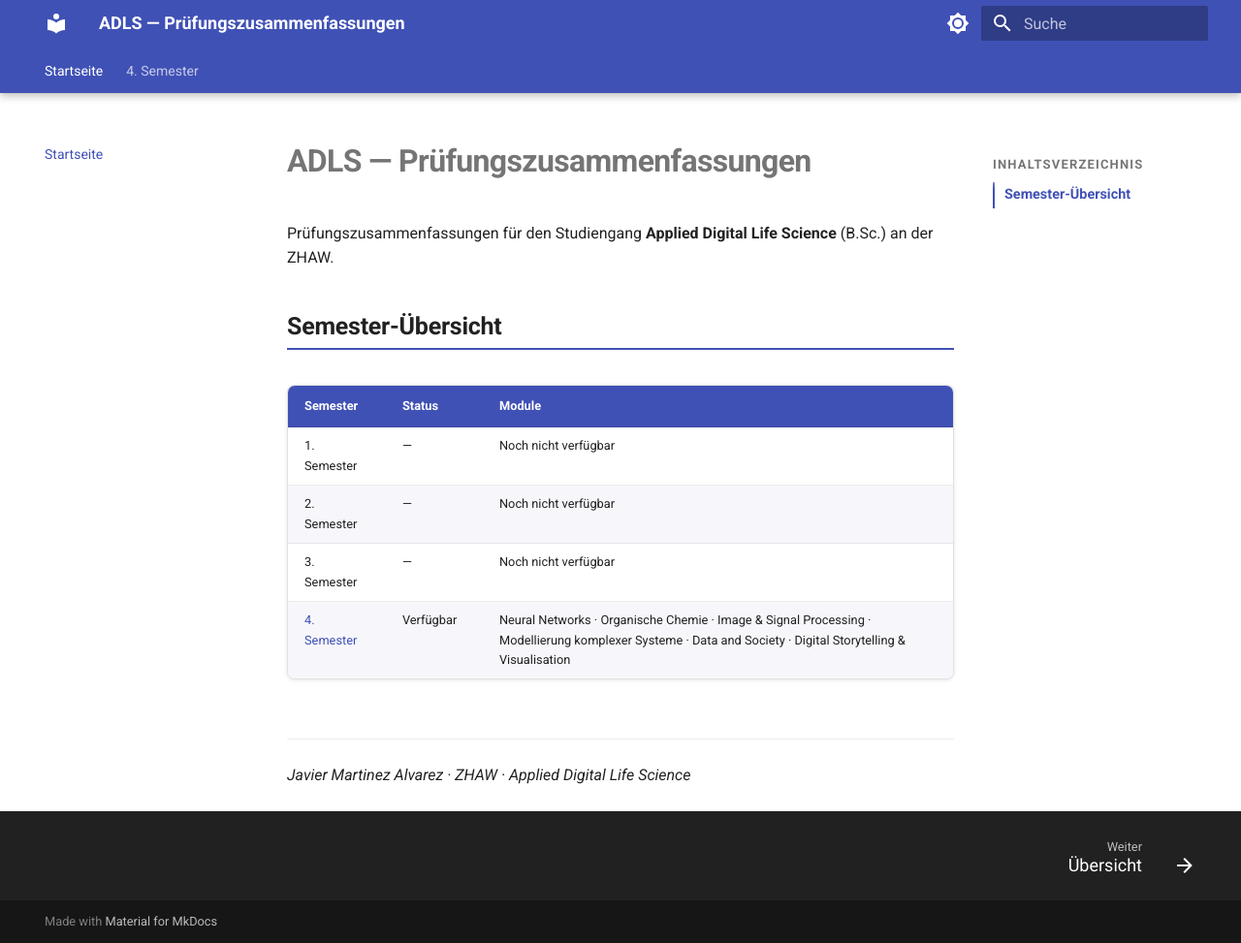
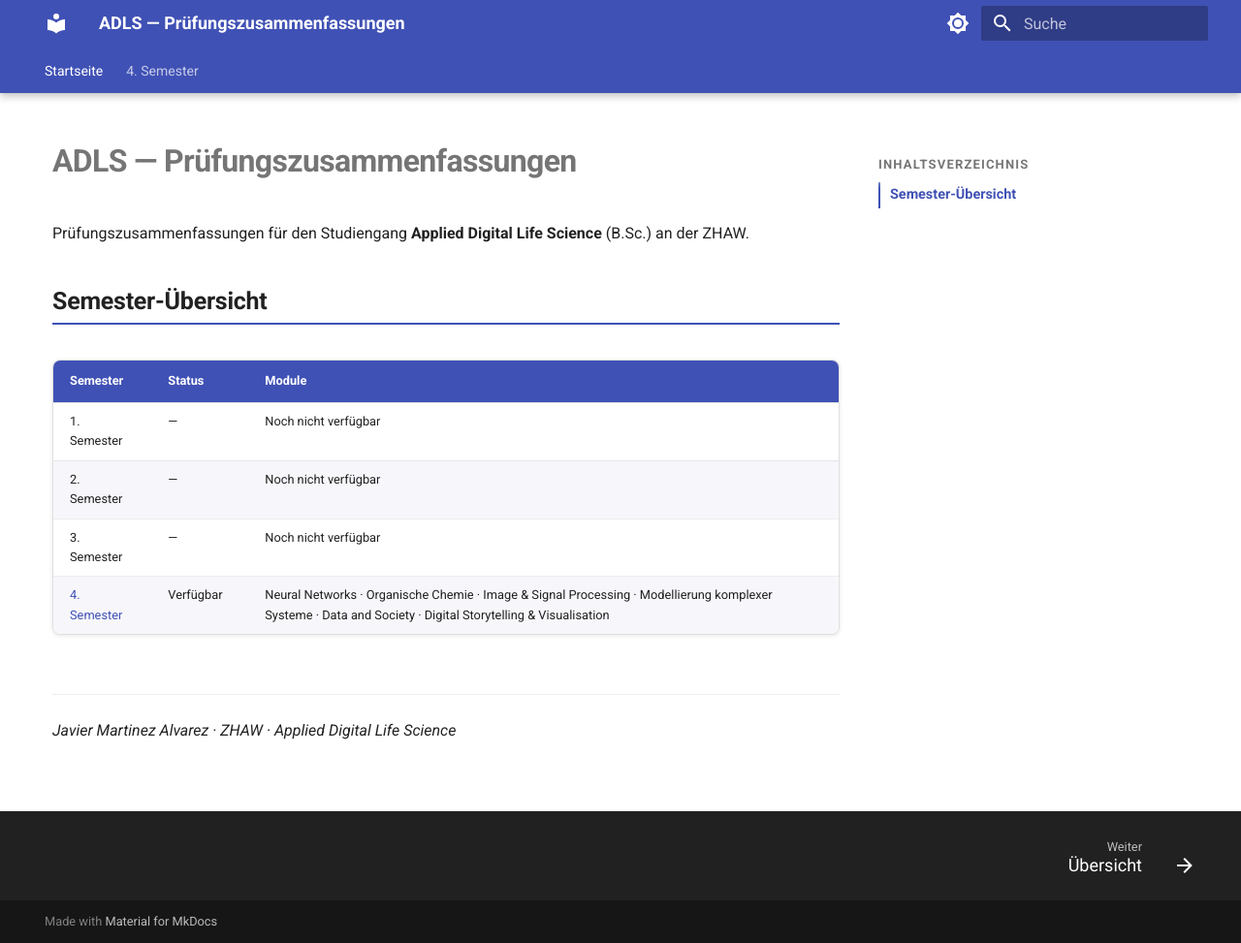
Before and after one commit to javi36/Bachelor-ADLS-Summary, an MkDocs documentation site: the page built from docs/index.md, in a window 1280 px wide and 973 px high. Shown: the whole window at 97% size. Built offline with MkDocs 1.6.1 and Material for MkDocs 9.7.7, drawn with Linux system fonts in a browser that asks for light colours.

Commit message:
Linke Navigationsleiste ausblenden für mehr Inhalt-Breite
navigation.sections und navigation.expand entfernt.
CSS: .md-sidebar--primary versteckt, Content max-width 860px.
Navigation läuft über Tabs oben, Breadcrumbs und Footer-Links.

Co-Authored-By: Claude Sonnet 4.6 <noreply@anthropic.com>

```diff
--- a/docs/stylesheets/extra.css
+++ b/docs/stylesheets/extra.css
@@ -8,7 +8,17 @@
   letter-spacing: -0.02em;
 }
 
-/* (Nummerierung direkt im Markdown-Text — erscheint auch im TOC) */
+/* ── Linke Navigationsleiste ausblenden ─────────────────── */
+.md-sidebar--primary {
+  display: none;
+}
+
+/* Inhalt bekommt den freigewordenen Platz */
+@media screen and (min-width: 76.25em) {
+  .md-content {
+    max-width: 860px;
+  }
+}
 
 /* ── H2 Abschnittsüberschriften ─────────────────────────── */
 .md-typeset h2 {
--- a/mkdocs.yml
+++ b/mkdocs.yml
@@ -23,8 +23,6 @@ theme:
     - navigation.instant.progress
     - navigation.tabs
     - navigation.tabs.sticky
-    - navigation.sections
-    - navigation.expand
     - navigation.path
     - navigation.top
     - navigation.indexes
```
